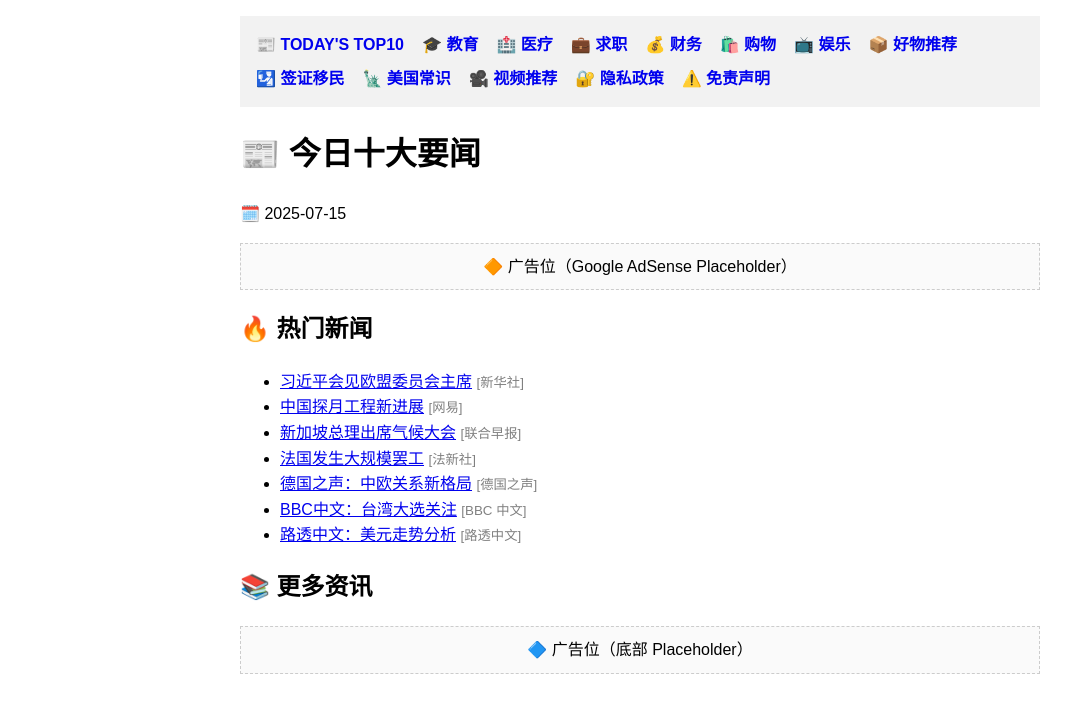
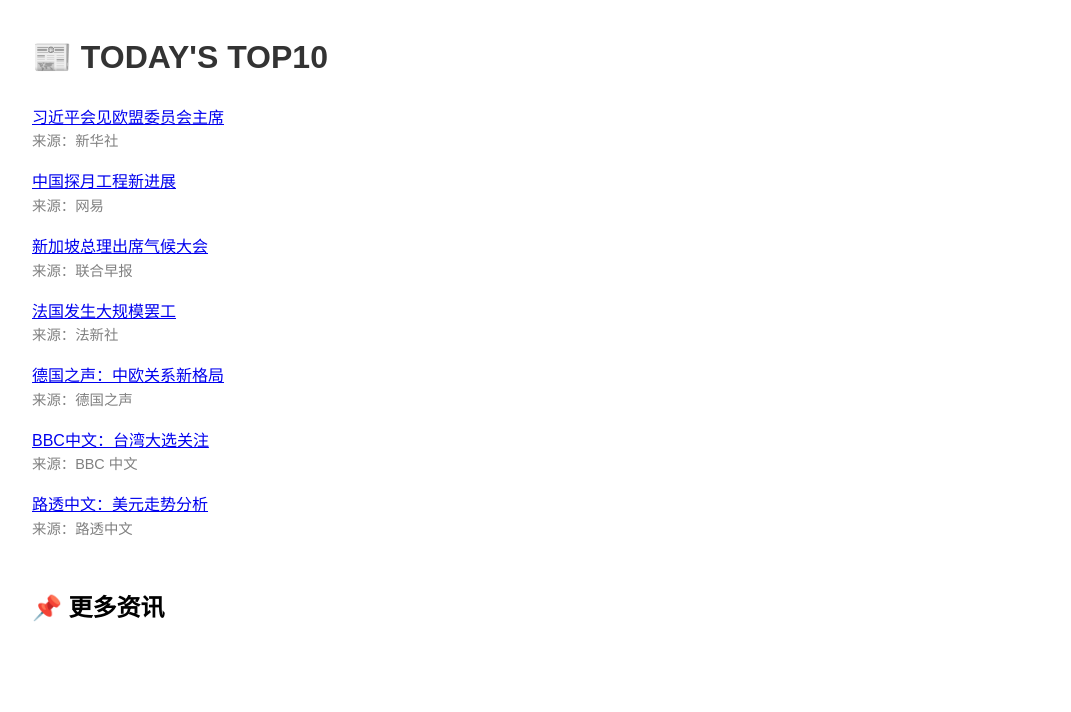
Before and after one commit to aicircus2030/todays-top10, a plain HTML site: page index.html in a window 1280 px wide. Shown: the whole page, without its empty margins (0-1071 px from the left). Drawn offline with Linux system fonts and the light colour scheme.

Commit message:
🧱 本地修改导航或首页内容

```diff
--- a/index.html
+++ b/index.html
@@ -1,66 +1,58 @@
-
 <!DOCTYPE html>
 <html lang="zh">
 <head>
-  <meta charset="utf-8">
+    <meta charset="UTF-8">
     <title>TODAY'S TOP10</title>
+    <meta name="viewport" content="width=device-width, initial-scale=1">
     <style>
-    body { font-family: sans-serif; max-width: 800px; margin: auto; padding: 1em; line-height: 1.6; }
-    nav { background: #f0f0f0; padding: 1em; margin-bottom: 1em; }
-    nav a { margin-right: 10px; text-decoration: none; }
-    small { color: gray; }
+        body { font-family: Arial, sans-serif; margin: 2em; line-height: 1.6; }
+        h1 { color: #333; }
+        .news-block { margin-bottom: 1em; }
+        .source { font-size: 0.9em; color: gray; }
+        .more-news h2 { margin-top: 2em; }
+        .more-news .item { font-size: 0.9em; color: #666; }
     </style>
 </head>
 <body>
-<nav style="background:#f2f2f2;padding:1em;display:flex;flex-wrap:wrap;gap:0.5em;font-weight:bold;">
-  <a href="index.html">📰 TODAY'S TOP10</a>
-  <a href="education.html">🎓 教育</a>
-  <a href="health.html">🏥 医疗</a>
-  <a href="work.html">💼 求职</a>
-  <a href="finance.html">💰 财务</a>
-  <a href="shopping.html">🛍️ 购物</a>
-  <a href="media.html">📺 娱乐</a>
-  <a href="amazon.html">📦 好物推荐</a>
-  <a href="visa.html">🛂 签证移民</a>
-  <a href="life.html">🗽 美国常识</a>
-  <a href="videos.html">🎥 视频推荐</a>
-  <a href="privacy.html">🔐 隐私政策</a>
-  <a href="disclaimer.html">⚠️ 免责声明</a>
-</nav>
+    <h1>📰 TODAY'S TOP10</h1>
+    <div id="top10"></div>
 
-
-<h1>📰 今日十大要闻</h1>
-<p>🗓️ <span id="today"></span></p>
-
-<div id="ads-top" style="background:#fafafa;padding:10px;text-align:center;border:1px dashed #ccc;margin-bottom:20px;">
-  🔶 广告位（Google AdSense Placeholder）
-</div>
-
-<h2>🔥 热门新闻</h2>
-<ul id="top10"></ul>
-
-<h2>📚 更多资讯</h2>
-<ul id="more"></ul>
-
-<div id="ads-bottom" style="background:#fafafa;padding:10px;text-align:center;border:1px dashed #ccc;margin-top:20px;">
-  🔷 广告位（底部 Placeholder）
+    <div class="more-news">
+        <h2>📌 更多资讯</h2>
+        <div id="moreNews"></div>
     </div>
 
     <script>
-document.getElementById("today").innerText = new Date().toISOString().split('T')[0];
-fetch("news.json").then(r=>r.json()).then(data=>{
-  const top10 = document.getElementById("top10");
-  const more = document.getElementById("more");
-  data.slice(0, 10).forEach(n => {
-    let li = document.createElement("li");
-    li.innerHTML = `<a href="${n.link}" target="_blank">${n.title}</a> <small>[${n.source}]</small>`;
-    top10.appendChild(li);
+    fetch('news.json')
+        .then(response => response.json())
+        .then(data => {
+            const top10 = data.slice(0, 10);
+            const more = data.slice(10, 30);
+            const top10Container = document.getElementById('top10');
+            const moreContainer = document.getElementById('moreNews');
+
+            if (top10.length === 0) {
+                top10Container.innerHTML = '<p>⚠️ 暂无最新新闻。</p>';
+            } else {
+                top10.forEach(item => {
+                    const div = document.createElement('div');
+                    div.className = 'news-block';
+                    div.innerHTML = `<a href="${item.link}" target="_blank">${item.title}</a><div class="source">来源：${item.source}</div>`;
+                    top10Container.appendChild(div);
                 });
-  data.slice(10).forEach(n => {
-    let li = document.createElement("li");
-    li.innerHTML = `<a href="${n.link}" target="_blank">${n.title}</a> <small>[${n.source}]</small>`;
-    more.appendChild(li);
+            }
+
+            if (more.length > 0) {
+                more.forEach(item => {
+                    const div = document.createElement('div');
+                    div.className = 'item';
+                    div.innerHTML = `• <a href="${item.link}" target="_blank">${item.title}</a> <span class="source">(${item.source})</span>`;
+                    moreContainer.appendChild(div);
                 });
+            }
+        })
+        .catch(error => {
+            document.getElementById('top10').innerHTML = '<p>⚠️ 加载新闻失败，请稍后再试。</p>';
         });
     </script>
 </body>
```
Lines whose indentation alone changed are shown as unchanged.
